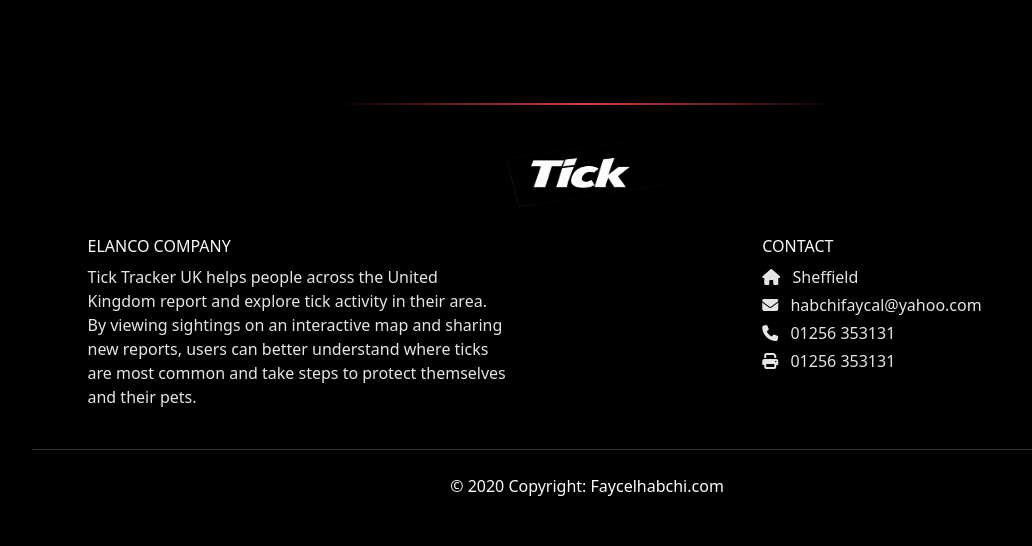
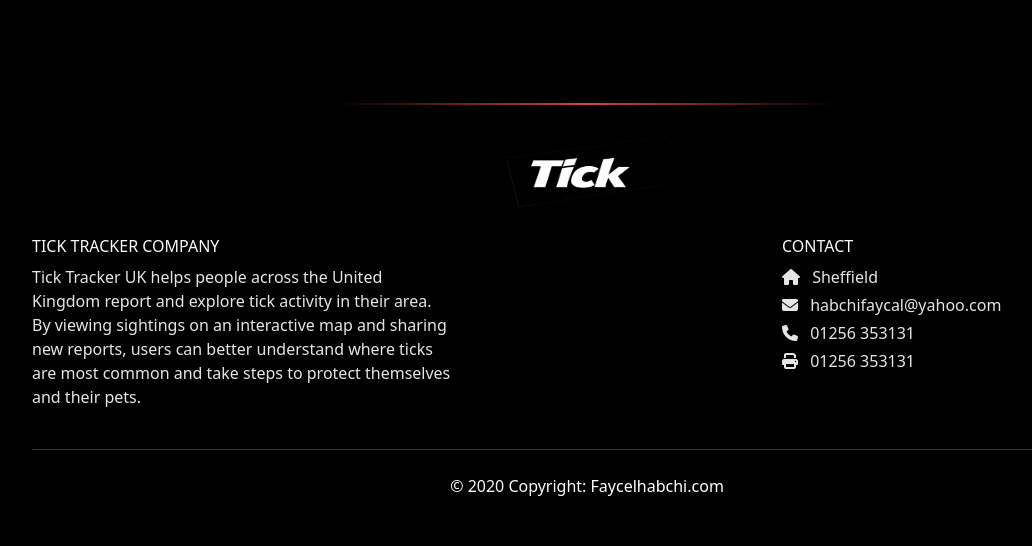
Before and after one commit to Faycal2002/tick-activity-Uk, a Flask app: page / in a window 1280 px wide. Shown: the part 1792-2338 px from the top of the page, without its empty margins (53-1085 px from the left). Run offline with Flask 3, Linux system fonts and the light colour scheme; data that the repository does not hold is empty; some libraries are stand-ins or nearby versions.

Commit message:
final p1

```diff
--- a/templates/base.html
+++ b/templates/base.html
@@ -74,11 +74,11 @@
                 </a>
             </div>
 
-            <div class="row align-items-start">
+            <div class="row align-items-start text-left">
                 <!-- ELANCO à gauche, maintenant centré -->
-                <div class="col-12 col-md-6 d-flex justify-content-center pr-md-4">
-                    <div class="text-left" style="max-width: 420px;">
-                        <h6 class="text-uppercase fw-bold">Elanco Company</h6>
+                <div class="col-12 col-md-6 d-flex justify-content-start pr-md-4 mb-4 mb-md-0">
+                    <div class="w-100" style="max-width: 420px;">
+                        <h6 class="text-uppercase fw-bold">Tick Tracker Company</h6>
                         <p>
                             Tick Tracker UK helps people across the United Kingdom report and explore tick activity in
                             their area. By viewing sightings on an interactive map and sharing new reports, users can
@@ -88,8 +88,8 @@
                 </div>
 
                 <!-- CONTACT : colonne positionnée à droite -->
-                <div class="col-12 col-md-6 d-flex justify-content-center">
-                    <div class="text-left" style="max-width: 360px;">
+                <div class="col-12 col-md-6 d-flex justify-content-start justify-content-md-end">
+                    <div class="w-100" style="max-width: 360px;">
                         <h6 class="text-uppercase fw-bold">Contact</h6>
                         <p class="mb-1"><i class="fas fa-home mr-2"></i> Sheffield </p>
                         <p class="mb-1"><i class="fas fa-envelope mr-2"></i> habchifaycal@yahoo.com</p>
```
